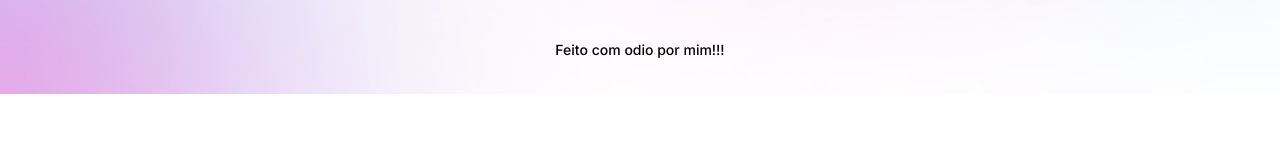
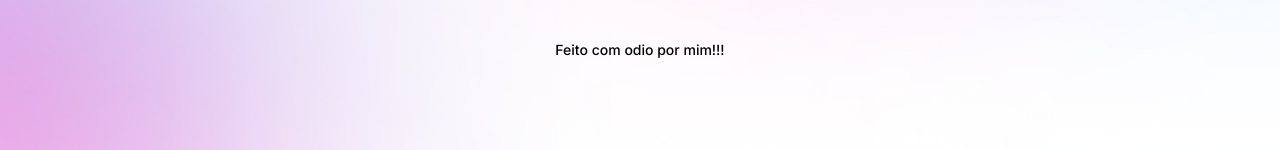
Before and after one commit to joaoaureluk/Portifolio, a plain HTML site: page certificado/index.html in a window 1280 px wide. Both pictures are taken after a click on the element 640 px from the left and 289 px from the top of the page. Shown: the part 706-856 px from the top of the page. Before the commit the page ends 800 px from the top, so only its background shows below. Drawn offline with nearby package versions, Linux system fonts and the light colour scheme.

```diff
--- a/certificado/style.css
+++ b/certificado/style.css
@@ -28,8 +28,8 @@
 
 body {
 
-    background: var(--bg-url) no-repeat top center/cover;
-
+    background: var(--bg-url) no-repeat top center/cover ;
+   height: 100vh;
 }
 
 body * {
@@ -182,3 +182,18 @@
     padding: 20px 0;
     font-size: 14px;
 }
+
+/* media queries hahahahaha */
+
+@media (min-width: 700px) {
+
+    :root{
+        --bg-url: url(assets/assets/bg-desktop.jpg) ;
+
+    }
+    .light{
+
+        --bg-url: url(assets/assets/bg-desktop-light.jpg) ;
+
+    }
+}
```
